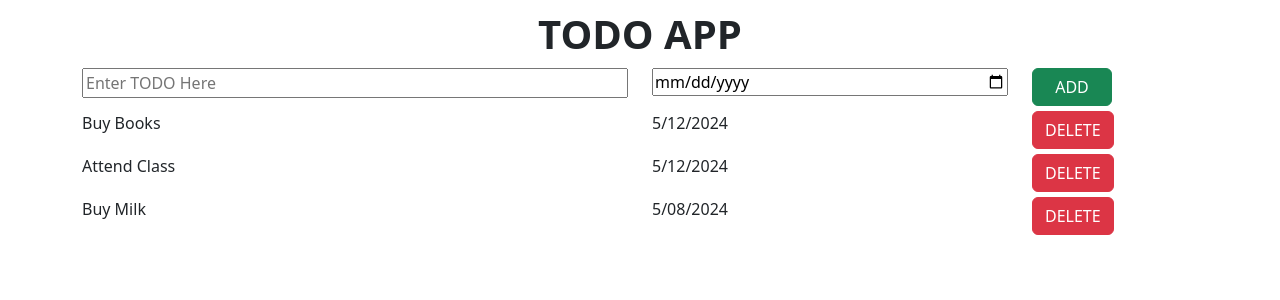
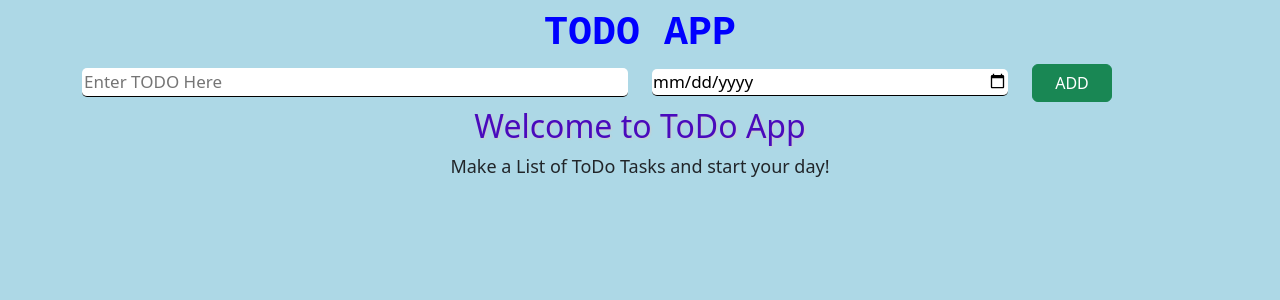
Before and after one commit to ahmedbilal019/ToDo_List-using-React, a React (Vite) app: page / in a window 1280 px wide. Shown: the top 300 px of the page. Built offline with nearby package versions, Linux system fonts and the light colour scheme.

Commit message:
completing app working and improvment in css

```diff
--- a/src/App.css
+++ b/src/App.css
@@ -1,12 +1,50 @@
-input {
+.todo-container {
+  background-color: lightblue;
+}
+html {
+  background-color: lightblue;
+}
+.inputfield {
   width: 100%;
+  border-radius: 5px;
+  border: none;
+  border-bottom: 1px solid black;
+  font-size: 17px;
 }
 .items-container {
   text-align: left;
 }
 .items_row {
   margin: 5px 10px;
+  font-size: 18px;
+  font-weight: 500;
 }
-.App_buttons {
+.Delete_button {
   min-width: 80px;
 }
+.Add-button {
+  min-width: 80px;
+  margin-top: -4px;
+}
+.mainHeading {
+  font-family: "Courier New", Courier, monospace;
+  font-weight: 700;
+  font-size: 40px;
+  margin: 10px;
+  color: blue;
+}
+
+.welcomeScreen {
+  font-family: system-ui, -apple-system, BlinkMacSystemFont, "Segoe UI", Roboto,
+    Oxygen, Ubuntu, Cantarell, "Open Sans", "Helvetica Neue", sans-serif;
+  font-weight: 500;
+  margin: auto;
+  text-align: center;
+}
+.welcome-message {
+  color: rgb(73, 11, 189);
+  text-shadow: 1px 1px 2px #cccccc;
+}
+.welcome-note {
+  font-size: 18px;
+}
--- a/src/App.jsx
+++ b/src/App.jsx
@@ -1,29 +1,42 @@
+import { useState } from "react";
 import "./App.css";
 
 import AddTodo from "./Components/AddTodo";
 import ToDo_Title from "./Components/ToDo_Title";
 import ToDoItems_Container from "./Components/ToDoItems_Container";
+import WelcomeMessage from "./Components/WelcomeMessage";
 function App() {
-  const TODOitems = [
-    {
-      name: "Buy Books",
-      date: "5/12/2024",
-    },
-    {
-      name: "Attend Class",
-      date: "5/12/2024",
-    },
-    {
-      name: "Buy Milk",
-      date: "5/08/2024",
-    },
-  ];
+  const InitialTodo_items = [];
+  const [Todo_items, setTodo_items] = useState(InitialTodo_items);
+  const handleNewItem = (itemName, itemDueDate) => {
+    if (itemName.length === 0 || itemDueDate.length === 0) {
+      alert(
+        "You are missing some thing! Check the date & text field and Try Again !!!"
+      );
+    } else {
+      console.log(`new item added: ${itemName} Date:${itemDueDate}`);
+      const newToDoItem = [
+        ...Todo_items,
+        { name: itemName, date: itemDueDate },
+      ];
+      setTodo_items(newToDoItem);
+    }
+  };
+  const handleDeleteButton = (todoItemName) => {
+    console.log(`item is deleted :: ${todoItemName}`);
+    const newToDoItem = Todo_items.filter((item) => item.name !== todoItemName);
+    setTodo_items(newToDoItem);
+  };
   return (
     <center className="todo-container">
       <ToDo_Title />
       <div className="items-container">
-        <AddTodo />
-        <ToDoItems_Container TODOitems={TODOitems} />
+        <AddTodo onNewItem={handleNewItem} />
+        {Todo_items.length === 0 && <WelcomeMessage />}
+        <ToDoItems_Container
+          TODOitems={Todo_items}
+          onDeleteBtnClick={handleDeleteButton}
+        />
       </div>
     </center>
   );
--- a/src/Components/AddTodo.jsx
+++ b/src/Components/AddTodo.jsx
@@ -1,17 +1,48 @@
-import React from "react";
+import React, { useState } from "react";
 
-function AddTodo() {
+function AddTodo({ onNewItem }) {
+  const [TodoName, setTodoName] = useState("");
+  const [DueDate, setDueDate] = useState("");
+
+  const handleNameChange = (event) => {
+    setTodoName(event.target.value);
+  };
+  const handleDateChange = (event) => {
+    setDueDate(event.target.value);
+  };
+  const handleAddButtonClick = () => {
+    // console.log(TodoName, DueDate);
+    onNewItem(TodoName, DueDate);
+    setTodoName("");
+    setDueDate("");
+  };
+
   return (
     <div class="container ">
       <div class="row items_row">
         <div class="col-6">
-          <input type="text" placeholder="Enter TODO Here" />
+          <input
+            className="inputfield"
+            type="text"
+            placeholder="Enter TODO Here"
+            value={TodoName}
+            onChange={handleNameChange}
+          />
         </div>
         <div class="col-4">
-          <input type="date" />
+          <input
+            className="inputfield"
+            type="date"
+            onChange={handleDateChange}
+            value={DueDate}
+          />
         </div>
         <div class="col-2">
-          <button type="button" class="btn btn-success App_buttons">
+          <button
+            type="button"
+            class="btn btn-success Add-button"
+            onClick={handleAddButtonClick}
+          >
             ADD
           </button>
         </div>
--- a/src/Components/ToDoItems_Container.jsx
+++ b/src/Components/ToDoItems_Container.jsx
@@ -1,10 +1,17 @@
 import React from "react";
 import TodoItem from "./TodoItem";
-function ToDoItems_Container({ TODOitems }) {
+function ToDoItems_Container({ TODOitems, onDeleteBtnClick }) {
   return (
     <div className="items-container">
       {TODOitems.map((item) => {
-        return <TodoItem todoName={item.name} todoDate={item.date} />;
+        return (
+          <TodoItem
+            todoName={item.name}
+            todoDate={item.date}
+            key={item.name}
+            onDeleteBtnClick={onDeleteBtnClick}
+          />
+        );
       })}
     </div>
   );
--- a/src/Components/ToDo_Title.jsx
+++ b/src/Components/ToDo_Title.jsx
@@ -1,9 +1,9 @@
 import React from "react";
-import styles from "./ToDo_Title.module.css";
+
 function ToDo_Title() {
   return (
     <div>
-      <h1 className={styles.mainHeading}>TODO APP</h1>
+      <h1 className="mainHeading">TODO APP</h1>
     </div>
   );
 }
--- a/src/Components/ToDo_Title.module.css
+++ /dev/null
@@ -1,5 +0,0 @@
-.mainHeading {
-  font-weight: 700;
-  font-size: 40px;
-  margin: 10px;
-}
--- a/src/Components/TodoItem.jsx
+++ b/src/Components/TodoItem.jsx
@@ -1,13 +1,17 @@
 import React from "react";
 
-function TodoItem({ todoName, todoDate }) {
+function TodoItem({ todoName, todoDate, onDeleteBtnClick }) {
   return (
     <div className="container">
       <div className="row items_row">
         <div className="col-6">{todoName}</div>
         <div className="col-4">{todoDate}</div>
         <div className="col-2">
-          <button type="button" className="btn btn-danger App_buttons">
+          <button
+            type="button"
+            className="btn btn-danger Delete-button"
+            onClick={() => onDeleteBtnClick(todoName)}
+          >
             DELETE
           </button>
         </div>
--- /dev/null
+++ b/src/Components/WelcomeMessage.jsx
@@ -0,0 +1,14 @@
+import React from "react";
+
+function WelcomeMessage() {
+  return (
+    <div className="welcomeScreen">
+      <h2 className="welcome-message">Welcome to ToDo App</h2>
+      <p className="welcome-note">
+        Make a List of ToDo Tasks and start your day!
+      </p>
+    </div>
+  );
+}
+
+export default WelcomeMessage;
--- a/src/main.jsx
+++ b/src/main.jsx
@@ -1,6 +1,6 @@
 import { StrictMode } from "react";
 import { createRoot } from "react-dom/client";
-
+import "./App.css";
 import App from "./App.jsx";
 import "bootstrap/dist/css/bootstrap.min.css";
 
```
